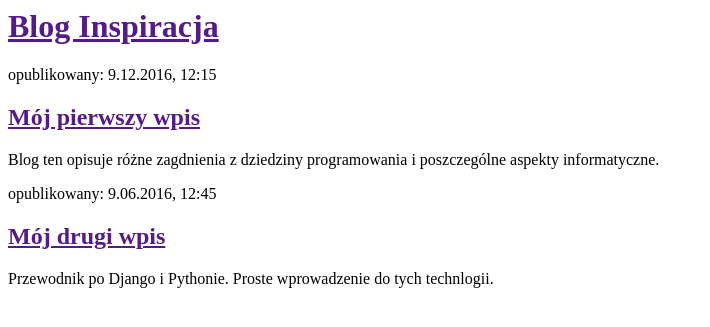
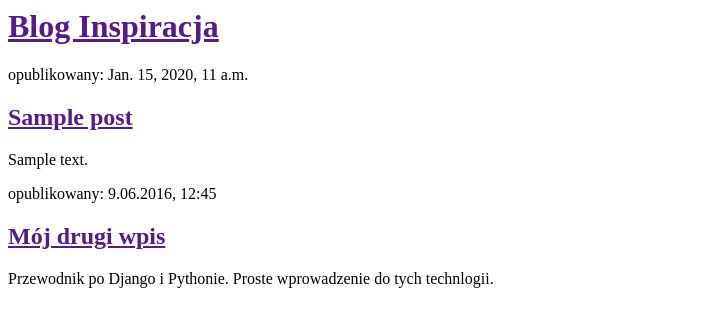
Before and after one commit to robintt/my-two-blog, a Django app: template blog/templates/blog/post_list.html in a window 1280 px wide. Shown: the top 327 px of the page, without its empty margins (0-710 px from the left). Run offline with Django 3.2, Linux system fonts and the light colour scheme; the template is opened without the code that fills it: values that come from a table or form of the project are taken from there, others are empty; tables that the repository leaves empty hold one stand-in row (values such as "Sample post").

Commit message:
Modyfikacja szablonu, by pokazywal posty z baz danych

```diff
--- a/blog/templates/blog/post_list.html
+++ b/blog/templates/blog/post_list.html
@@ -7,11 +7,13 @@
             <h1><a href="">Blog Inspiracja</a></h1>
         </div>
 
+    {% for post in posts %}
         <div>
-            <p>opublikowany: 9.12.2016, 12:15</p>
-            <h2><a href="">Mój pierwszy wpis</a></h2>
-            <p>Blog ten opisuje różne zagdnienia z dziedziny programowania i poszczególne aspekty informatyczne.</p>
+            <p>opublikowany: {{ post.published_date }}</p>
+            <h2><a href="">{{ post.title }}</a></h2>
+            <p>{{ post.text|linebreaksbr }}</p>
         </div>
+    {% endfor %}
 
         <div>
             <p>opublikowany: 9.06.2016, 12:45</p>
```
Also changed, not shown: blog/views.py (+4 -3 lines).
